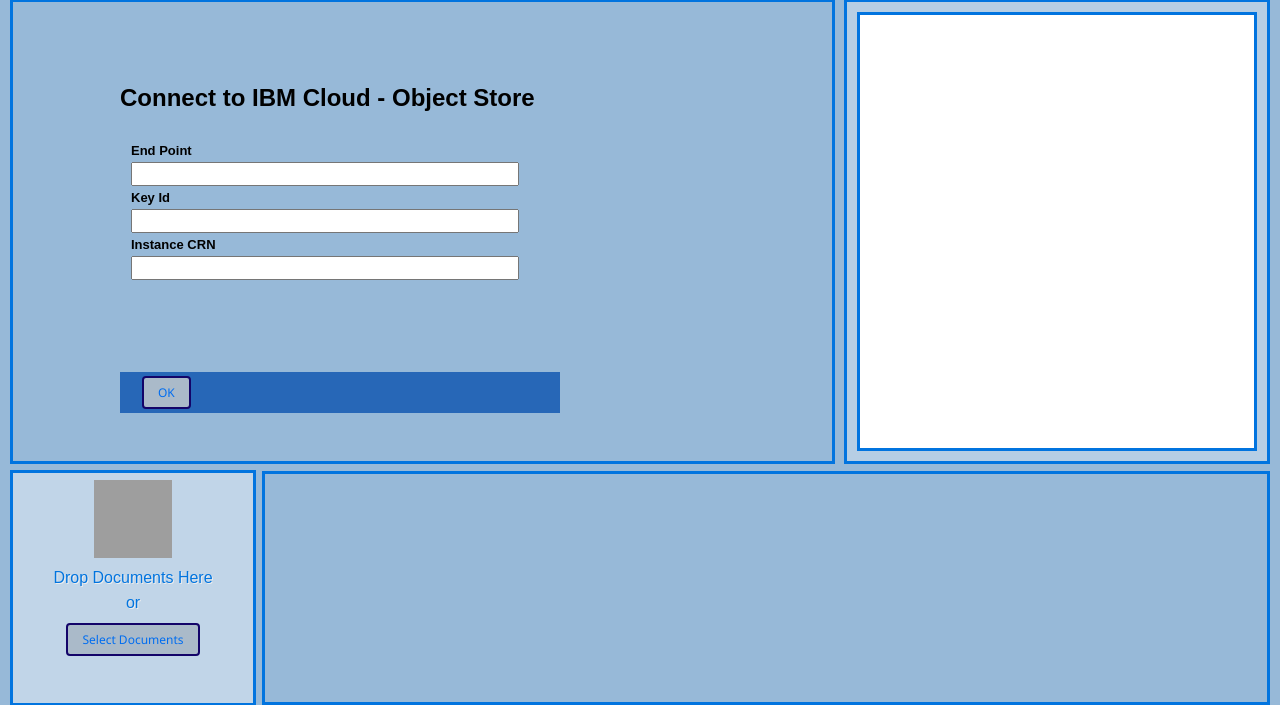
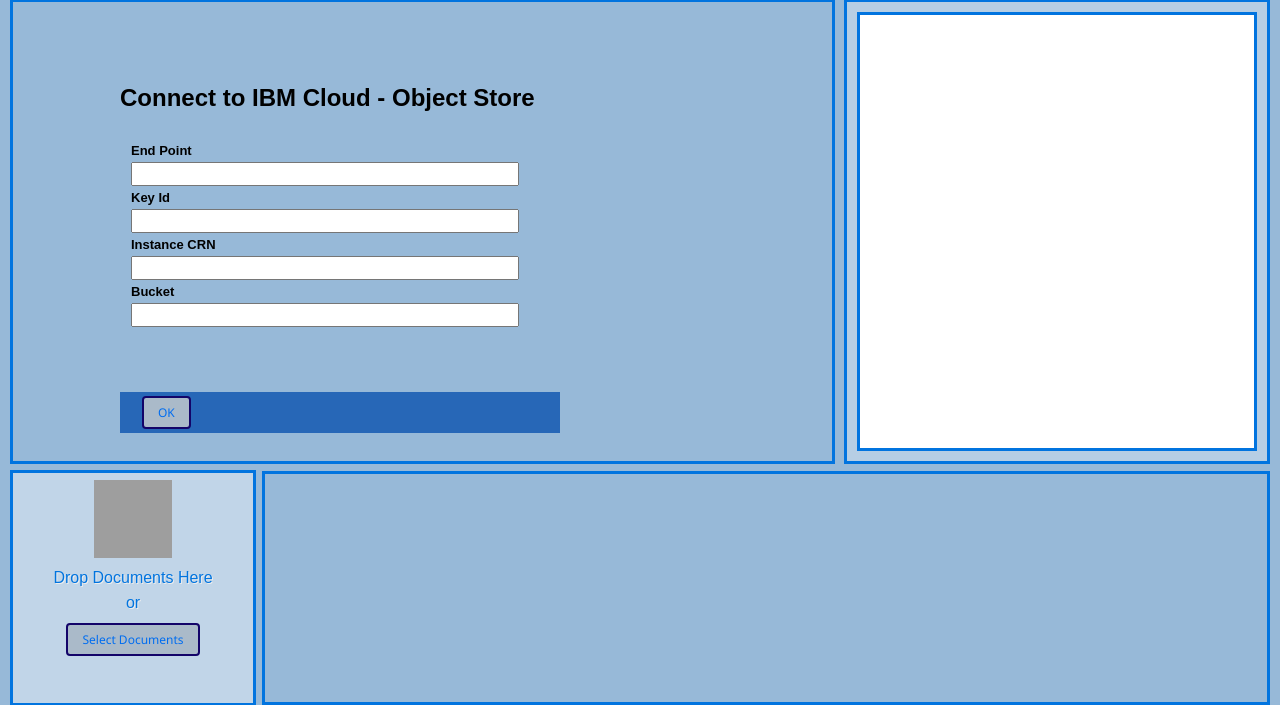
Before and after one commit to neilsextra/pdf-manager, a Flask app: template templates/main.html in a window 1280 px wide. Shown: the part 76-781 px from the top of the page. Run offline with Flask 2, Linux system fonts and the light colour scheme; the template is opened without the code that fills it, so the values that code supplies are empty; some libraries are stand-ins or nearby versions; grey boxes are pictures that could not be loaded.

Commit message:
Added Query and Bucket content retreival

```diff
--- a/app.py
+++ b/app.py
@@ -12,6 +12,7 @@
 import re
 import operator
 import numpy as np
+import urllib.parse
 from requests import get, post
 from pathlib import Path
 
@@ -34,38 +35,52 @@
     f.write("%s : %s\n" % (str(datetime.now()), message))
     f.flush()
 
-
 def get_configuration():
     debug_file = "debug.log"
-    max_tries = "15"
-    wait_sec = "5"
-    max_wait_sec = "60"
-    terms = {}
 
     try:
         import configuration as config
 
         debug_file = config.DEBUG_FILE
-        max_tries = config.MAX_TRIES
-        wait_sec = config.WAIT_SEC
-        max_wait_sec = config.MAX_WAIT_SEC
-        terms = config.TERMS
+
     except ImportError:
         pass
 
     debug_file = environ.get('DEBUG_FILE', debug_file)
-    max_tries = environ.get('MAX_TRIES', max_tries)
-    wait_sec = environ.get('WAIT_SEC', max_tries)
-    max_wait_sec = environ.get('WAIT_SEC', max_wait_sec)
-    terms = environ.get('TERMS', terms)
 
     return {
-        'debug_file': debug_file,
-        'max_tries': max_tries,
-        'wait_sec': wait_sec,
-        'max_wait_sec': max_wait_sec,
-        'terms': terms
-    }
+        'debug_file': debug_file
+     }
+
+def get_client(f, end_point, key_id, instance_crn):
+    client = ibm_boto3.resource("s3",
+    ibm_api_key_id=key_id,
+    ibm_service_instance_id=instance_crn,
+    ibm_auth_endpoint='https://iam.cloud.ibm.com/identity/token',
+    config=Config(signature_version="oauth"),
+    endpoint_url=end_point)
+
+    return client
+
+def get_bucket_contents(f, client, bucket_name):
+    print("Retrieving bucket contents from: {0}".format(bucket_name))
+    paths = []
+    try:
+        files = client.Bucket(bucket_name).objects.all()
+        for file in files:
+            print("Item: {0} ({1} bytes).".format(file.key, file.size))
+
+            paths.append({
+                'name' : file.key,
+                'size' : file.size
+            })
+
+    except ClientError as be:
+        print("CLIENT ERROR: {0}\n".format(be))
+    except Exception as e:
+        print("Unable to retrieve bucket contents: {0}".format(e))
+
+    return paths
 
 @ app.route("/query", methods=["GET"])
 def query():
@@ -75,13 +90,18 @@
 
     output = {}
 
-    end_point = request.values.get('endpoint')
+    end_point = urllib.parse.unquote(request.values.get('endpoint'))
     key_id = request.values.get('keyid')
     instance_crn = request.values.get('instancecrn')
+    bucket = request.values.get('bucket')
 
     log(f, "[QUERY] commenced  - '%s' - '%s' - '%s' " % (end_point, key_id, instance_crn))
 
-    output['paths'] = []
+    client = get_client(f, end_point, key_id, instance_crn)
+
+    paths = get_bucket_contents(f, client, bucket)
+
+    output['paths'] = paths
 
     f.close()
 
--- a/static/cloud.js
+++ b/static/cloud.js
@@ -6,13 +6,13 @@
 
 }
 
-Cloud.prototype.query = function() {
+Cloud.prototype.query = function(bucket) {
 
     return new Promise((accept, reject) => {
         var xhttp = new XMLHttpRequest();
 
         xhttp.open("GET", `/query?endpoint=${encodeURIComponent(this.__end_point)}&keyid=${encodeURIComponent(this.__key_id)}` +
-            `&instancecrn=${encodeURIComponent(this.__instance_crn)}`, true);
+            `&instancecrn=${encodeURIComponent(this.__instance_crn)}&bucket=${encodeURIComponent(bucket)}`, true);
 
         xhttp.onreadystatechange = async function() {
 
--- a/static/main.js
+++ b/static/main.js
@@ -3,7 +3,6 @@
  *
  */
 var slidesPerView = 8;
-var CHUNK_SIZE = 1024;
 var RATIO = 1.5;
 var swiper = null;
 var __filename = null;
@@ -179,7 +178,7 @@
 
     __cloud = new Cloud($('#cloud-end-point').val(), $('#cloud-key-id').val(), $('#cloud-instance-crn').val());
 
-    __cloud.query().then(result => {
+    __cloud.query($('#cloud-bucket').val()).then(result => {
 
         console.log(result);
 
--- a/templates/main.html
+++ b/templates/main.html
@@ -91,7 +91,7 @@
                         <span id="close-connect" class="close" style="display:none;" onclick="close_panel( '#cloud-connect')">&times;</span>
                         <h2 id="dialog_title">Connect to IBM Cloud - Object Store</h2>
                     </div>
-                    <div class="modal-body" id="text" style="height:220px;">
+                    <div class="modal-body" id="text" style="height:240px;">
                         <table style="font-size: small; padding:8px;">
                             <tr>
                                 <td style="font-weight: bold; color:black;">
@@ -123,7 +123,19 @@
                                     <input type="text" id="cloud-instance-crn" name="cloud-instance-crn" style="font-size: small; width:380px; height:18px;"></input>
                                 </td>
                             </tr>
-                            <tr></tr>
+                            <tr>
+                                <td style="font-weight: bold; color:black;">
+                                    Bucket
+                                </td>
+                            </tr>
+                            <tr>
+                                <td>
+                                    <input type="text" id="cloud-bucket" name="cloud-bucket" style="font-size: small; width:380px; height:18px;"></input>
+                                </td>
+                            </tr>
+                            <tr>
+                                <td>&nbsp;</td>
+                            </tr>
                             <tr style="font-weight: bold; color:red;">
                                 <td id="cloud-message"></td>
                             </tr>
```
Also changed, not shown: 1 other file.
